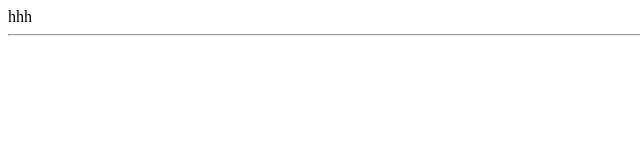
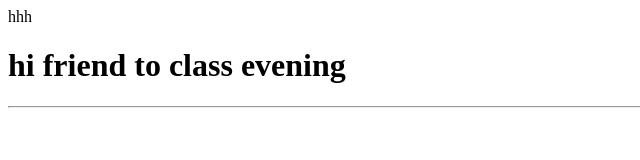
Before and after one commit to abolfazle7/git-tutorial, a plain HTML site: page index.html in a window 1280 px wide. Shown: the whole page, without its empty margins (0-640 px from the left). Drawn offline with Linux system fonts and the light colour scheme.

Commit message:
a h1 added to index.html

```diff
--- a/index.html
+++ b/index.html
@@ -7,6 +7,7 @@
 </head>
 <body>
     hhh
+    <h1>hi friend to class evening</h1>
 </body>
 </html>
 <hr>
```
